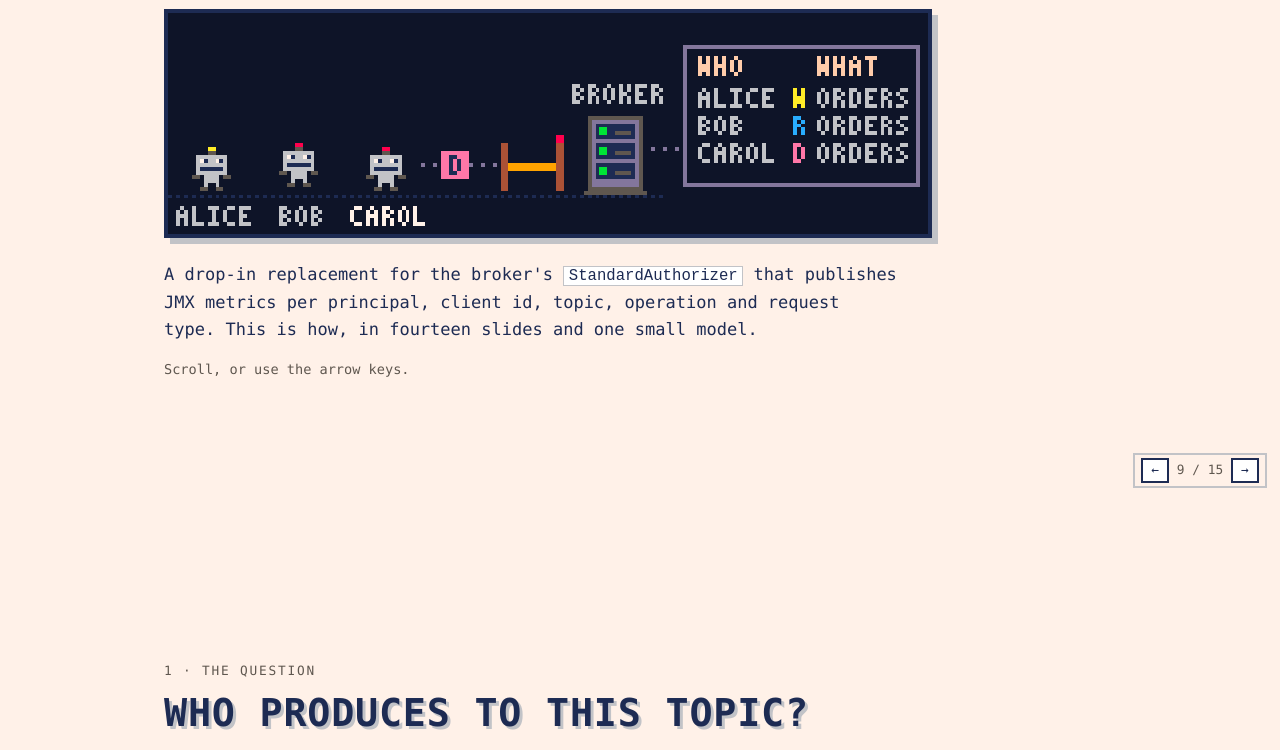
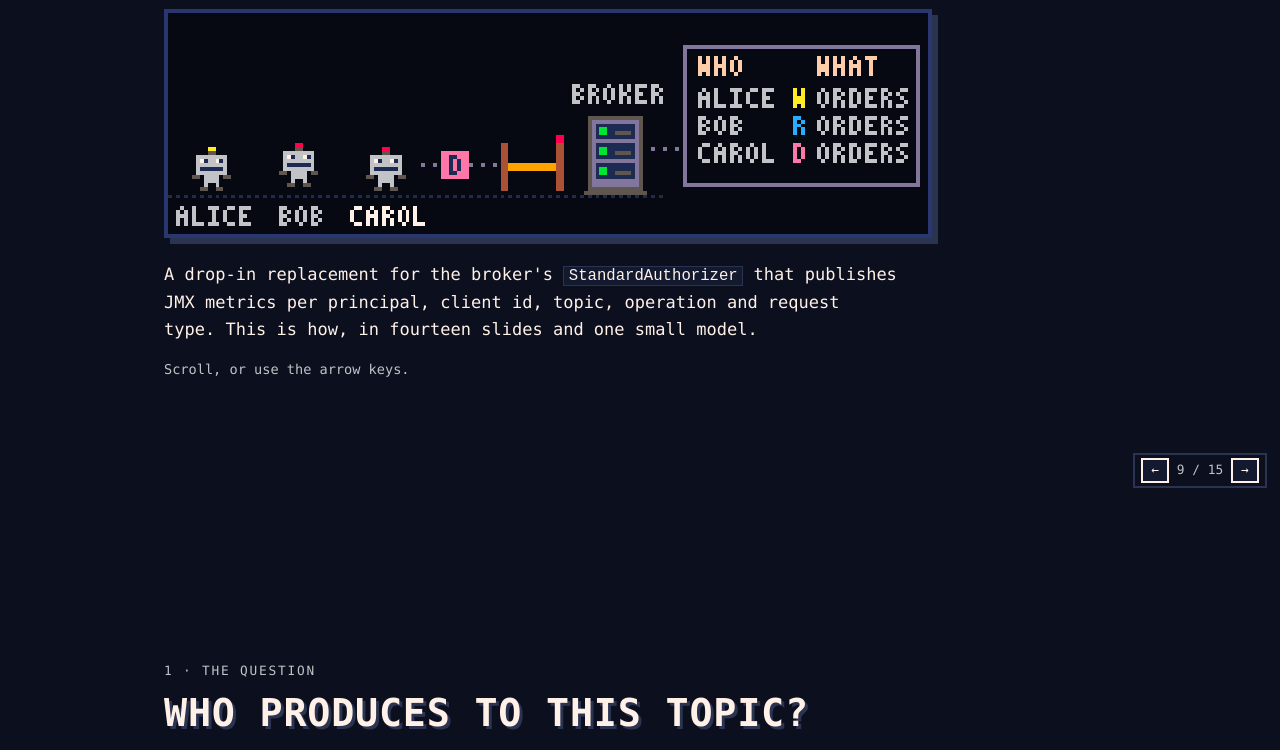
Before and after one commit to kfkit/kfkwho, a plain HTML site: page docs/index.html in a window 1280 px wide. Shown: the part 301-1051 px from the top of the page. Drawn offline with Linux system fonts and the light colour scheme.

Commit message:
docs: the page is dark only (#56)

```diff
--- a/docs/index.html
+++ b/docs/index.html
@@ -14,17 +14,12 @@
   real code.
 -->
 <style>
+  /* One theme, dark, whatever the system asks for. */
   :root {
-    --bg: #fff1e8; --fg: #1d2b53; --muted: #5f574f; --rule: #c2c3c7;
-    --accent: #7e2553; --panel: #ffffff; --key: #ab5236;
-    --screen: #0e1428; --screen-edge: #1d2b53;
-  }
-  @media (prefers-color-scheme: dark) {
-    :root {
-      --bg: #0b0f1e; --fg: #fff1e8; --muted: #c2c3c7; --rule: #2a3350;
-      --accent: #ffec27; --panel: #131a30; --key: #ffa300;
-      --screen: #060912; --screen-edge: #29366f;
-    }
+    color-scheme: dark;
+    --bg: #0b0f1e; --fg: #fff1e8; --muted: #c2c3c7; --rule: #2a3350;
+    --accent: #ffec27; --panel: #131a30; --key: #ffa300;
+    --screen: #060912; --screen-edge: #29366f;
   }
   * { box-sizing: border-box; }
   html { scroll-snap-type: y proximity; scroll-behavior: smooth; }
```
Also changed, not shown: 1 other file.
